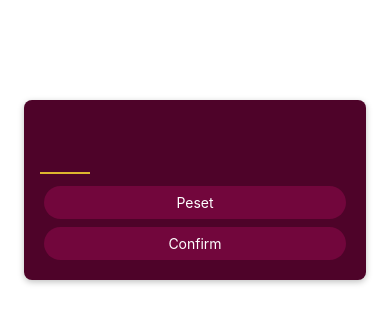
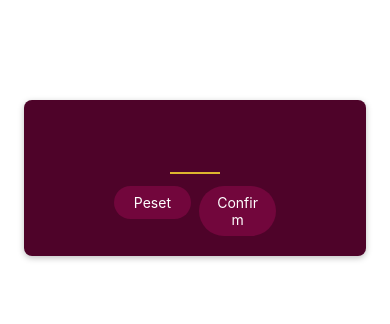
Before and after one commit to ArtVioletta/game-app, a React Native app: screen / in a window 390 px wide. Shown: the top 324 px of the page. Built offline with nearby package versions, Linux system fonts and the light colour scheme.

Commit message:
improving the button

```diff
--- a/screens/StartGameScreen.js
+++ b/screens/StartGameScreen.js
@@ -11,8 +11,14 @@ function StartGameScreen() {
         autoCapitalize="none"
         autoCorrect={false}
       />
-      <PrimaryButton>Peset</PrimaryButton>
-      <PrimaryButton>Confirm</PrimaryButton>
+      <View style={styles.buttonsContainer}>
+        <View style={styles.buttonContainer}>
+          <PrimaryButton>Peset</PrimaryButton>
+        </View>
+        <View style={styles.buttonContainer}>
+          <PrimaryButton>Confirm</PrimaryButton>
+        </View>
+      </View>
     </View>
   );
 }
@@ -21,6 +27,8 @@ export default StartGameScreen;
 
 const styles = StyleSheet.create({
   inputContainer: {
+    justifyContent: 'center',
+    alignItems: 'center',
     marginHorizontal: 24,
     margin: 100,
     padding: 16,
@@ -43,4 +51,10 @@ const styles = StyleSheet.create({
     fontWeight: 'bold',
     textAlign: 'center',
   },
+  buttonsContainer: {
+    flexDirection: 'row',
+  },
+  buttonContainer: {
+    flex: 1,
+  },
 });
```
